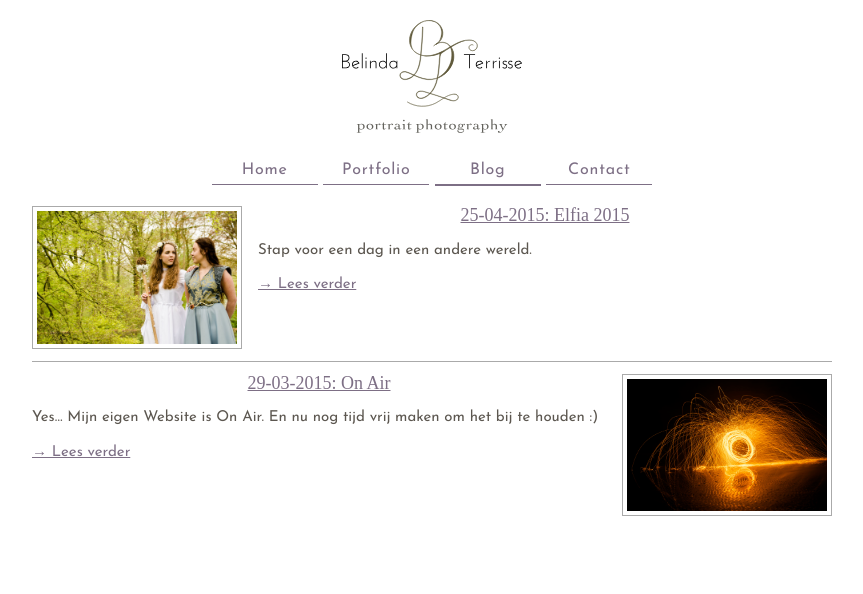
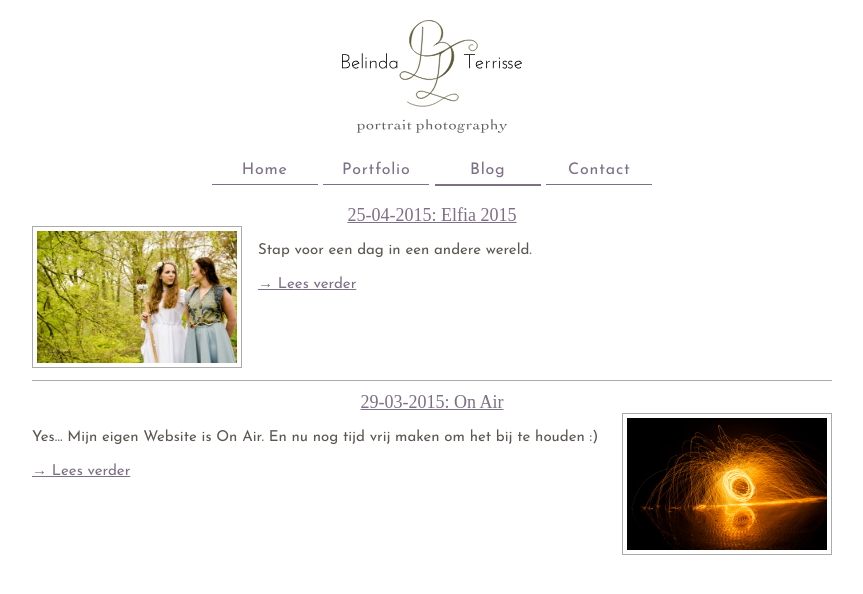
Before and after one commit to cmbybelin/cmbybelin.github.io, a Jekyll site: the page built from blog.html, in a window 1280 px wide. Shown: the top 594 px of the page, without its empty margins (208-1071 px from the left). Built offline with Jekyll 4.4.1, drawn with Linux system fonts in a browser that asks for light colours; nearby versions of some CDN libraries; some web fonts are replaced.

Commit message:
Make blog page look a little nicer.

```diff
--- a/blog.html
+++ b/blog.html
@@ -10,9 +10,9 @@ excerpt: Blog posts.
  {% assign photo = post.portfolio | first %}
  <section class="excerpt">
   <h2><a href="{{ post.url }}">
-   {% if photo.photo %}<img src="/{{ photo.photo }}" alt="{{ photo.caption }}" draggable="false"/>{% endif %}
    {{ post.date | date: "%d-%m-%Y" }}: {{ post.title }}
   </a></h2>
+  {% if photo.photo %}<img src="/{{ photo.photo }}" alt="{{ photo.caption }}" draggable="false"/>{% endif %}
   {{ post.excerpt }}
   <p><a href="{{ post.url }}">&#8594; Lees verder</a></p>
   <div class="clearfix"></div>
```
